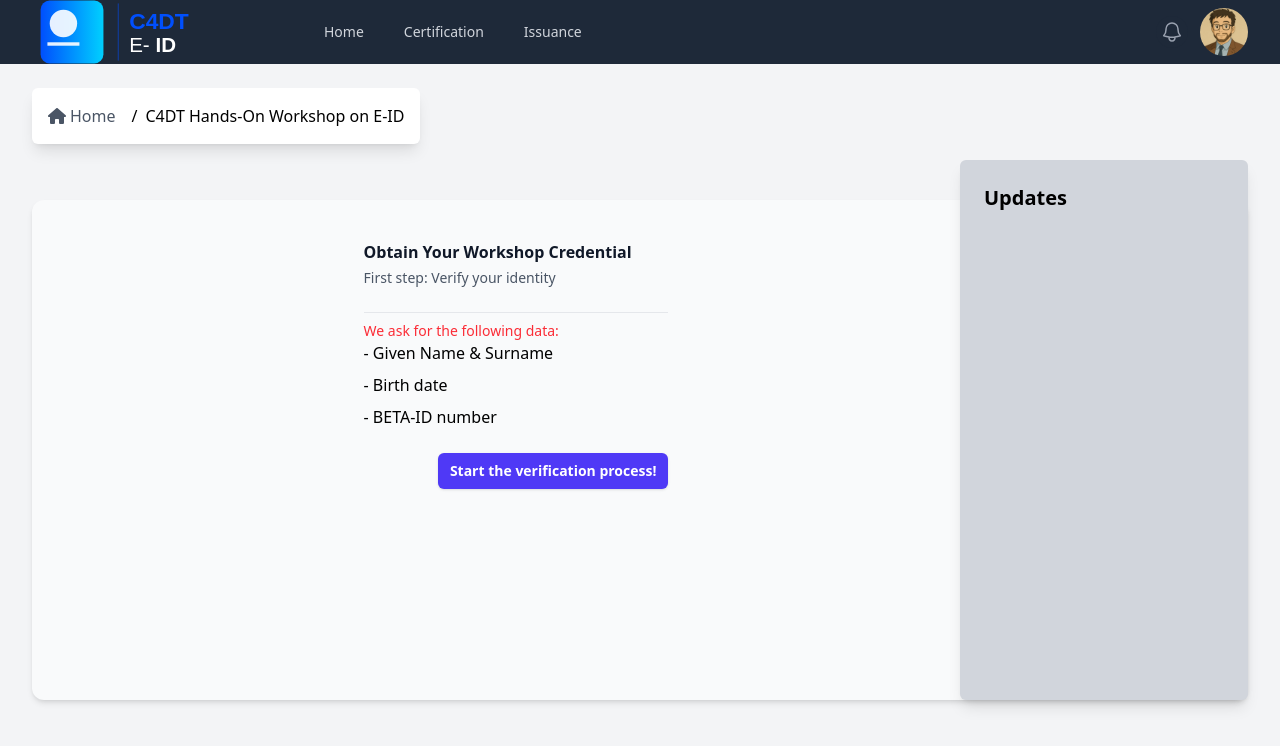
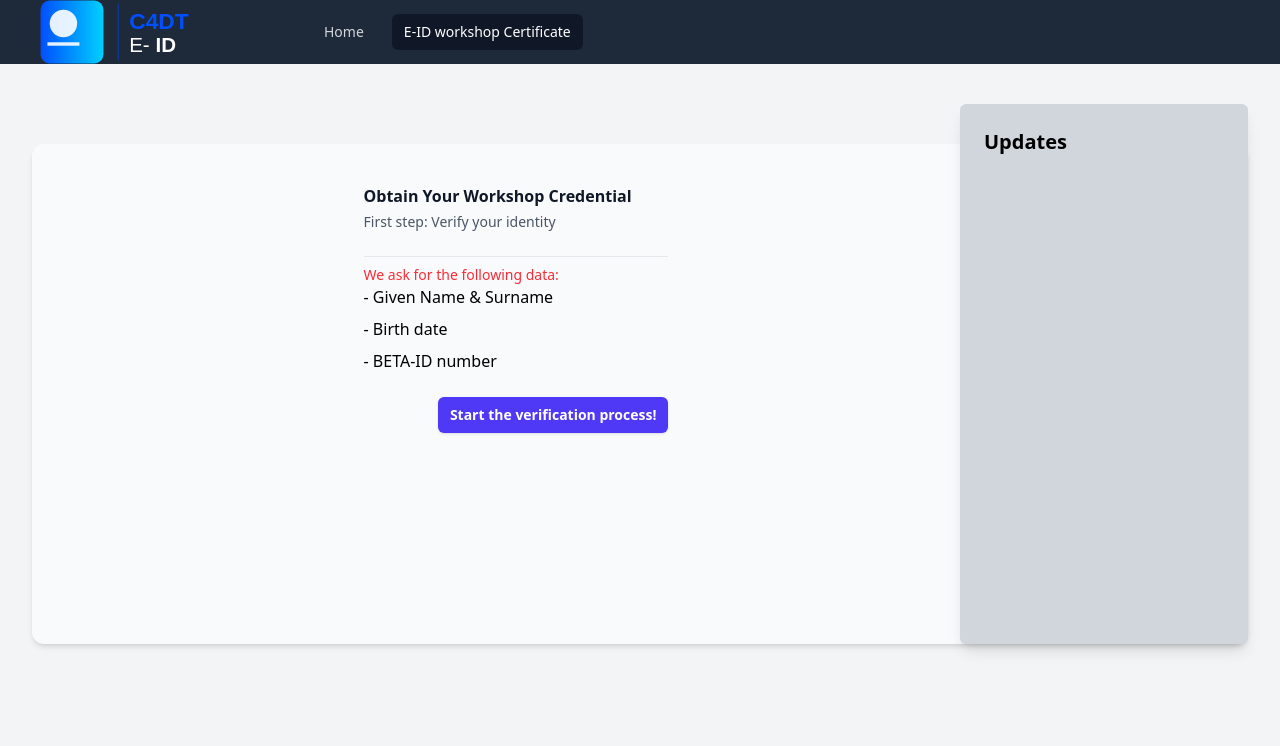
Before and after one commit to c4dt/SWIYU-demo, a Nuxt app: page /issuer/from-identity/verify in a window 1280 px wide. Shown: the top 746 px of the page. Built offline with nearby package versions, Linux system fonts and the light colour scheme.

Commit message:
feat: changes the UI for the E-ID workshop
following Linus's requests

```diff
--- a/app/layouts/c4dt.vue
+++ b/app/layouts/c4dt.vue
@@ -5,7 +5,7 @@
         <div class="flex h-16 items-center justify-between">
           <div class="flex items-center">
             <div class="flex-shrink-0">
-              <a href="/issuer">
+              <a href="/">
                 <NuxtImg class="w-60" src="/images/c4dt.svg" alt="C4DT logo" />
               </a>
             </div>
@@ -28,59 +28,6 @@
               </NuxtLink>
             </div>
           </div>
-
-          <div class="flex items-center">
-            <button
-              type="button"
-              class="relative mr-3 rounded-full bg-gray-800 p-1 text-gray-400 hover:text-white focus:ring-2 focus:ring-white focus:ring-offset-2 focus:ring-offset-gray-800 focus:outline-none"
-              @click="handleNotificationsClick"
-            >
-              <span class="sr-only">View notifications</span>
-              <BellIcon class="h-6 w-6" aria-hidden="true" />
-            </button>
-
-            <!-- Profile dropdown -->
-            <Menu as="div" class="relative">
-              <MenuButton
-                class="relative flex max-w-xs items-center rounded-full bg-gray-800 text-sm focus:ring-2 focus:ring-white focus:ring-offset-2 focus:ring-offset-gray-800 focus:outline-none"
-              >
-                <span class="sr-only">Open user menu</span>
-                <NuxtImg
-                  class="w-12 rounded-full"
-                  :src="user.imageUrl"
-                  alt="profile picture"
-                />
-              </MenuButton>
-              <transition
-                enter-active-class="transition ease-out duration-100"
-                enter-from-class="transform opacity-0 scale-95"
-                enter-to-class="transform opacity-100 scale-100"
-                leave-active-class="transition ease-in duration-75"
-                leave-from-class="transform opacity-100 scale-100"
-                leave-to-class="transform opacity-0 scale-95"
-              >
-                <MenuItems
-                  class="ring-opacity-5 absolute right-0 z-10 mt-2 w-48 origin-top-right rounded-md bg-white py-1 shadow-lg ring-1 ring-black focus:outline-none"
-                >
-                  <MenuItem
-                    v-for="item in userNavigation"
-                    :key="item.name"
-                    v-slot="{ active }"
-                  >
-                    <NuxtLink
-                      :to="item.path"
-                      :class="[
-                        active ? 'bg-gray-100' : '',
-                        'block px-4 py-2 text-sm text-gray-700',
-                      ]"
-                    >
-                      {{ item.name }}
-                    </NuxtLink>
-                  </MenuItem>
-                </MenuItems>
-              </transition>
-            </Menu>
-          </div>
         </div>
       </div>
     </nav>
@@ -94,59 +41,24 @@
 </template>
 
 <script setup lang="ts">
-  import { Menu, MenuButton, MenuItem, MenuItems } from '@headlessui/vue';
-  import { BellIcon } from '@heroicons/vue/24/outline';
-
   interface NavItem {
     name: string;
     path: string;
     routeName: string;
   }
 
-  interface UserNavItem {
-    name: string;
-    path: string;
-  }
-
-  interface User {
-    name: string;
-    email: string;
-    imageUrl: string;
-  }
-
   const route = useRoute();
 
-  const user: User = reactive({
-    name: 'Tom Cook',
-    email: 'tom@example.com',
-    imageUrl: '/images/employee.png',
-  });
-
   const navigation: NavItem[] = [
-    { name: 'Home', path: '/issuer', routeName: 'issuer-home' },
+    { name: 'Home', path: '/', routeName: 'home' },
     {
-      name: 'Certification',
-      path: '/issuer/certification',
-      routeName: 'issuer-certs',
-    },
-    {
-      name: 'Issuance',
+      name: 'E-ID workshop Certificate',
       path: '/issuer/from-identity/verify',
-      routeName: 'issuer-issue',
+      routeName: 'issuer-from-identity',
     },
   ];
 
-  const userNavigation: UserNavItem[] = [
-    { name: 'Your Profile', path: '/profile' },
-    { name: 'Settings', path: '/settings' },
-    { name: 'Sign out', path: '/signout' },
-  ];
-
   const isActiveRoute = (routeName: string): boolean => {
-    return route.name === routeName;
-  };
-
-  const handleNotificationsClick = () => {
-    // Handle notifications logic
+    return route.name.startsWith(routeName);
   };
 </script>
--- a/app/layouts/leoInc.vue
+++ b/app/layouts/leoInc.vue
@@ -5,11 +5,13 @@
         <div class="flex h-16 items-center justify-between">
           <!-- Logo and Desktop Navigation -->
           <div class="flex items-center">
-            <NuxtImg
-              src="/images/leo_inc_logo.svg"
-              alt="Leo Inc Logo"
-              class="mt-6 w-60"
-            />
+            <a href="/">
+              <NuxtImg
+                src="/images/leo_inc_logo.svg"
+                alt="Leo Inc Logo"
+                class="mt-6 w-60"
+              />
+            </a>
             <div class="ml-10 flex space-x-4">
               <a
                 v-for="item in navigation"
@@ -21,51 +23,6 @@
                 {{ item.name }}
               </a>
             </div>
-          </div>
-
-          <!-- Notification and Profile -->
-          <div class="ml-4 flex items-center space-x-4">
-            <!-- Notification Button -->
-            <button
-              class="relative p-1 text-gray-400 hover:text-white focus:ring-2 focus:ring-white"
-              type="button"
-              aria-label="View notifications"
-            >
-              <BellIcon class="h-6 w-6" aria-hidden="true" />
-            </button>
-
-            <!-- Profile Menu -->
-            <Menu as="div" class="relative ml-3">
-              <MenuButton
-                class="relative flex items-center rounded-full bg-gray-800 text-sm"
-              >
-                <span class="sr-only">Open user menu</span>
-                <NuxtImg
-                  :src="user.imageUrl"
-                  alt=""
-                  class="w-12 rounded-full"
-                />
-              </MenuButton>
-              <MenuItems
-                class="absolute right-0 z-10 mt-2 w-48 bg-white shadow-lg"
-              >
-                <MenuItem
-                  v-for="item in userNavigation"
-                  :key="item.name"
-                  v-slot="{ active }"
-                >
-                  <a
-                    :href="item.href"
-                    :class="[
-                      'block px-4 py-2 text-sm text-gray-700',
-                      { 'bg-gray-100': active },
-                    ]"
-                  >
-                    {{ item.name }}
-                  </a>
-                </MenuItem>
-              </MenuItems>
-            </Menu>
           </div>
         </div>
       </div>
@@ -80,9 +37,6 @@
 </template>
 
 <script setup lang="ts">
-  import { Menu, MenuButton, MenuItem, MenuItems } from '@headlessui/vue';
-  import { BellIcon } from '@heroicons/vue/24/outline';
-  import { computed } from 'vue';
   import { useRoute } from 'vue-router';
 
   interface NavigationItem {
@@ -90,23 +44,13 @@
     href: string;
     current: boolean;
   }
-  interface User {
-    name: string;
-    email: string;
-    imageUrl: string;
-  }
-  interface UserNavItem {
-    name: string;
-    href: string;
-  }
-
   const route = useRoute();
 
   const navigation = computed<NavigationItem[]>(() => [
     {
       name: 'Home',
-      href: '/verifier',
-      current: route.name === 'verifier-home',
+      href: '/',
+      current: route.name === 'home',
     },
     {
       name: 'Hiring',
@@ -115,17 +59,6 @@
     },
   ]);
 
-  const user: User = {
-    name: 'HR guy',
-    email: 'guy@leoinc.com',
-    imageUrl: 'https://flowbite.com/docs/images/people/profile-picture-1.jpg',
-  };
-  const userNavigation: UserNavItem[] = [
-    { name: 'Your Profile', href: '#' },
-    { name: 'Settings', href: '#' },
-    { name: 'Sign out', href: '#' },
-  ];
-
   const navItemClass = (isCurrent: boolean) =>
     isCurrent
       ? 'bg-gray-900 text-white rounded-md px-3 py-2 text-sm font-medium'
--- a/app/pages/issuer/from-identity/issue.vue
+++ b/app/pages/issuer/from-identity/issue.vue
@@ -1,31 +1,4 @@
 <template>
-  <div class="flex items-center bg-gray-100">
-    <nav class="rounded-md bg-white p-2 text-sm shadow-lg sm:text-base lg:p-4">
-      <ol class="inline-flex list-none p-0">
-        <li class="flex items-center">
-          <NuxtLink
-            to="/issuer"
-            class="flex items-center text-gray-600 transition-colors duration-300 hover:text-blue-500"
-          >
-            <svg
-              xmlns="http://www.w3.org/2000/svg"
-              height="1em"
-              viewBox="0 0 576 512"
-              class="mr-1 fill-gray-600 transition-colors duration-300 hover:fill-blue-500"
-            >
-              <path
-                d="M575.8 255.5c0 18-15 32.1-32 32.1h-32l.7 160.2c0 2.7-.2 5.4-.5 8.1V472c0 22.1-17.9 40-40 40H456c-1.1 0-2.2 0-3.3-.1c-1.4 .1-2.8 .1-4.2 .1H416 392c-22.1 0-40-17.9-40-40V448 384c0-17.7-14.3-32-32-32H256c-17.7 0-32 14.3-32 32v64 24c0 22.1-17.9 40-40 40H160 128.1c-1.5 0-3-.1-4.5-.2c-1.2 .1-2.4 .2-3.6 .2H104c-22.1 0-40-17.9-40-40V360c0-.9 0-1.9 .1-2.8V287.6H32c-18 0-32-14-32-32.1c0-9 3-17 10-24L266.4 8c7-7 15-8 22-8s15 2 21 7L564.8 231.5c8 7 12 15 11 24z"
-              />
-            </svg>
-            Home
-          </NuxtLink>
-          <span class="mx-2">/</span>
-        </li>
-        <li>Issue Credential</li>
-      </ol>
-    </nav>
-  </div>
-
   <div class="mt-14 flex min-h-[500px] rounded-xl bg-gray-50 shadow-md">
     <div class="mt-10 ml-10 flex-1 p-4">
       <IssuerGenerateVC
--- a/app/pages/issuer/from-identity/verify.vue
+++ b/app/pages/issuer/from-identity/verify.vue
@@ -1,31 +1,4 @@
 <template>
-  <div class="flex items-center bg-gray-100">
-    <nav class="rounded-md bg-white p-2 text-sm shadow-lg sm:text-base lg:p-4">
-      <ol class="flex list-none p-0">
-        <li class="flex items-center">
-          <NuxtLink
-            to="/verifier"
-            class="mr-2 flex items-center text-gray-600 transition-colors duration-300 hover:text-blue-500"
-          >
-            <svg
-              xmlns="http://www.w3.org/2000/svg"
-              height="1em"
-              viewBox="0 0 576 512"
-              class="mr-1 cursor-pointer"
-              fill="currentColor"
-            >
-              <path
-                d="M575.8 255.5c0 18-15 32.1-32 32.1h-32l.7 160.2c0 2.7-.2 5.4-.5 8.1V472c0 22.1-17.9 40-40 40H456c-1.1 0-2.2 0-3.3-.1c-1.4 .1-2.8 .1-4.2 .1H416 392c-22.1 0-40-17.9-40-40V448 384c0-17.7-14.3-32-32-32H256c-17.7 0-32 14.3-32 32v64 24c0 22.1-17.9 40-40 40H160 128.1c-1.5 0-3-.1-4.5-.2c-1.2 .1-2.4 .2-3.6 .2H104c-22.1 0-40-17.9-40-40V360c0-.9 0-1.9 .1-2.8V287.6H32c-18 0-32-14-32-32.1c0-9 3-17 10-24L266.4 8c7-7 15-8 22-8s15 2 21 7L564.8 231.5c8 7 12 15 11 24z"
-              />
-            </svg>
-            Home
-          </NuxtLink>
-          <span class="mx-2">/</span>
-        </li>
-        <li class="flex items-center">C4DT Hands-On Workshop on E-ID</li>
-      </ol>
-    </nav>
-  </div>
   <div class="mt-14 flex min-h-[500px] rounded-xl bg-gray-50 shadow-md">
     <div class="mt-10 ml-10 flex-1">
       <div
@@ -127,10 +100,10 @@
     <aside class="-mt-10 w-72 rounded-md bg-gray-300 p-6 shadow-lg">
       <h2 class="mb-2 text-xl font-semibold">Updates</h2>
       <ol class="ml-4 list-decimal space-y-1">
-        <li v-for="msg in logMessages" :key="msg.message + msg.source">
-          [{{ msg.source }}
-          <span v-if="msg.target">&rarr; {{ msg.target }}</span>
-          ] {{ msg.message }}
+        <li v-for="(message, index) in logMessages" :key="index" class="mt-2">
+          [{{ message.source
+          }}{{ message.target ? ` → ${message.target}` : '' }}]
+          {{ message.message }}
         </li>
       </ol>
     </aside>
--- a/app/pages/issuer/index.vue
+++ b/app/pages/issuer/index.vue
@@ -15,6 +15,7 @@
     <div class="mt-12 grid grid-cols-1 gap-2 sm:grid-cols-2 lg:mt-20">
       <nuxt-link
         v-for="page in pages"
+        :key="page.title"
         :href="page.url"
         class="group relative z-40 m-2 bg-white p-4 transition-all duration-1000 hover:bg-blue-500 hover:shadow-xl"
       >
--- a/app/pages/verifier/verify.vue
+++ b/app/pages/verifier/verify.vue
@@ -1,31 +1,4 @@
 <template>
-  <div class="flex items-center bg-gray-100">
-    <nav class="rounded-md bg-white p-2 text-sm shadow-lg sm:text-base lg:p-4">
-      <ol class="flex list-none p-0">
-        <li class="flex items-center">
-          <NuxtLink
-            to="/verifier"
-            class="mr-2 flex items-center text-gray-600 transition-colors duration-300 hover:text-blue-500"
-          >
-            <svg
-              xmlns="http://www.w3.org/2000/svg"
-              height="1em"
-              viewBox="0 0 576 512"
-              class="mr-1 cursor-pointer"
-              fill="currentColor"
-            >
-              <path
-                d="M575.8 255.5c0 18-15 32.1-32 32.1h-32l.7 160.2c0 2.7-.2 5.4-.5 8.1V472c0 22.1-17.9 40-40 40H456c-1.1 0-2.2 0-3.3-.1c-1.4 .1-2.8 .1-4.2 .1H416 392c-22.1 0-40-17.9-40-40V448 384c0-17.7-14.3-32-32-32H256c-17.7 0-32 14.3-32 32v64 24c0 22.1-17.9 40-40 40H160 128.1c-1.5 0-3-.1-4.5-.2c-1.2 .1-2.4 .2-3.6 .2H104c-22.1 0-40-17.9-40-40V360c0-.9 0-1.9 .1-2.8V287.6H32c-18 0-32-14-32-32.1c0-9 3-17 10-24L266.4 8c7-7 15-8 22-8s15 2 21 7L564.8 231.5c8 7 12 15 11 24z"
-              />
-            </svg>
-            Home
-          </NuxtLink>
-          <span class="mx-2">/</span>
-        </li>
-        <li class="flex items-center">Verify Credential</li>
-      </ol>
-    </nav>
-  </div>
   <div class="mt-14 flex min-h-[500px] rounded-xl bg-gray-50 shadow-md">
     <div class="mt-10 ml-10 flex-1">
       <div
@@ -111,7 +84,12 @@
             The holder has successfully verified their credential.
           </p>
         </div>
-        <KeyValueDisplay :data="disclosedData" />
+        <details>
+          <summary class="cursor-pointer text-sm font-semibold">
+            Click here to view the disclosed data
+          </summary>
+          <KeyValueDisplay :data="disclosedData" />
+        </details>
       </div>
       <div
         v-if="step === Step.VERIFICATION_FAILED"
@@ -124,10 +102,10 @@
     <aside class="-mt-10 w-72 rounded-md bg-gray-300 p-6 shadow-lg">
       <h2 class="mb-2 text-xl font-semibold">Updates</h2>
       <ol class="ml-4 list-decimal space-y-1">
-        <li v-for="msg in logMessages" :key="msg.message + msg.source">
-          [{{ msg.source }}
-          <span v-if="msg.target">&rarr; {{ msg.target }}</span>
-          ] {{ msg.message }}
+        <li v-for="(message, index) in logMessages" :key="index" class="mt-2">
+          [{{ message.source
+          }}{{ message.target ? ` → ${message.target}` : '' }}]
+          {{ message.message }}
         </li>
       </ol>
     </aside>
```
Also changed, not shown: app/pages/index.vue (+21 -29 lines).
